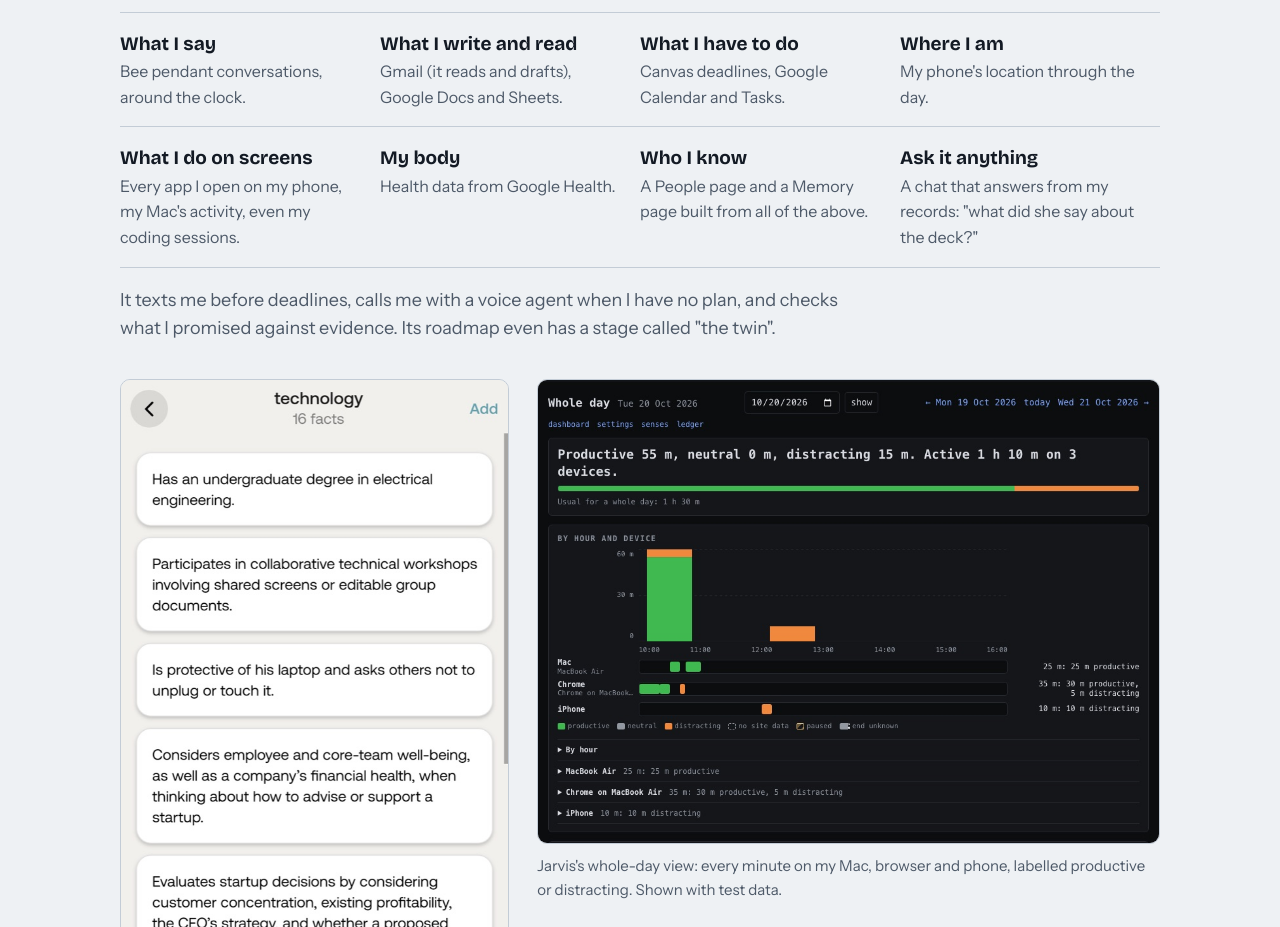
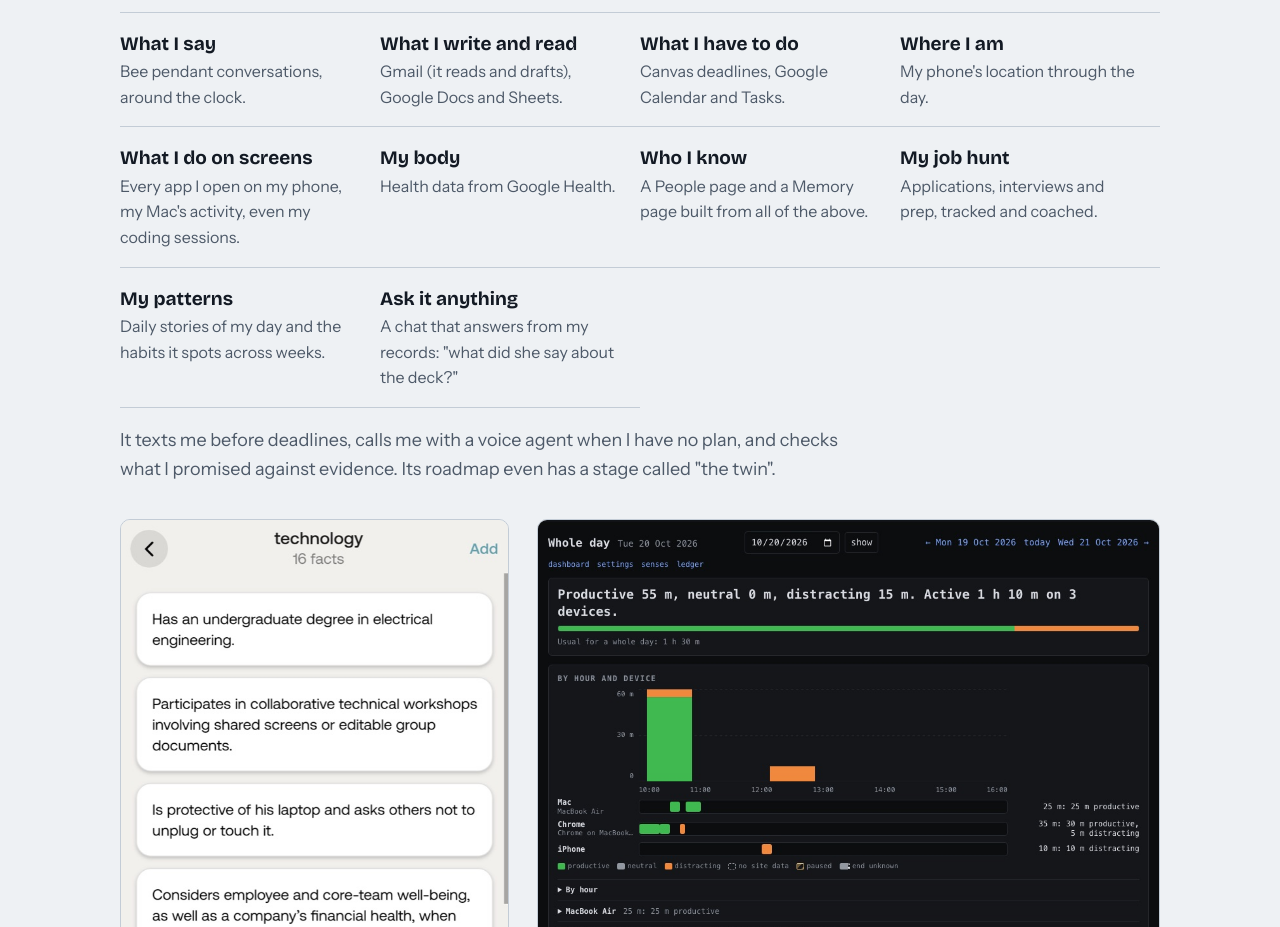
Before and after one commit to jaideep-aher/me-or-the-machine-site, a plain HTML site: page index.html in a window 1280 px wide. Shown: the part 4140-5067 px from the top of the page. Drawn offline with nearby package versions, Linux system fonts and the light colour scheme.

Commit message:
Jarvis: add job hunt and patterns

```diff
--- a/index.html
+++ b/index.html
@@ -237,6 +237,8 @@ footer p{max-width:80ch}
     <li><b>What I do on screens</b>Every app I open on my phone, my Mac's activity, even my coding sessions.</li>
     <li><b>My body</b>Health data from Google Health.</li>
     <li><b>Who I know</b>A People page and a Memory page built from all of the above.</li>
+    <li><b>My job hunt</b>Applications, interviews and prep, tracked and coached.</li>
+    <li><b>My patterns</b>Daily stories of my day and the habits it spots across weeks.</li>
     <li><b>Ask it anything</b>A chat that answers from my records: "what did she say about the deck?"</li>
   </ul>
   <p class="muted" style="margin-top:18px">It texts me before deadlines, calls me with a voice agent when I have no plan, and checks what I promised against evidence. Its roadmap even has a stage called "the twin".</p>
```
